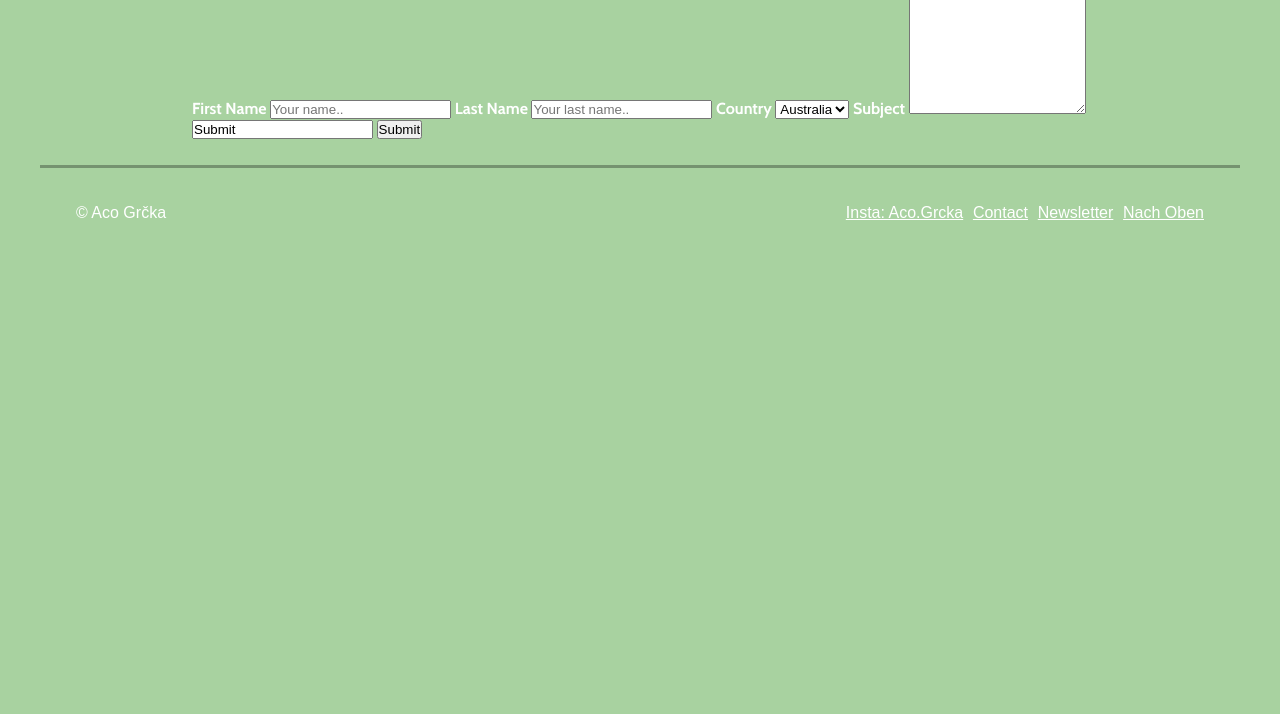
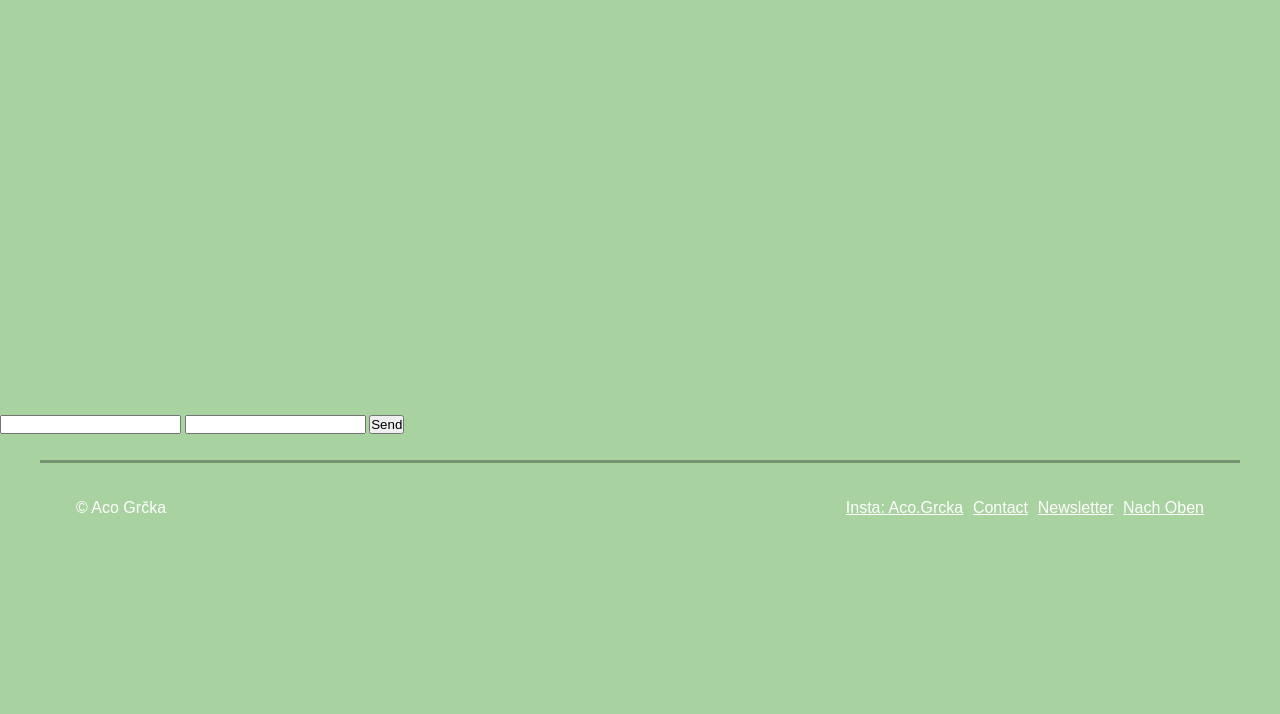
Before and after one commit to grckaolivesdev/grckaolivesdev.github.io, a plain HTML site: page html/contact.html in a window 1280 px wide. Shown: the part 86-800 px from the top of the page. Drawn offline with nearby package versions, Linux system fonts and the light colour scheme; files whose address does not match are found by name.

Commit message:
contact test

```diff
--- a/css/style.css
+++ b/css/style.css
@@ -382,6 +382,12 @@ li{display:inline; float:left;}
 /* ----- ----- ----- */
 /* ----- Footer ----- */
 
+#contact{padding-top:500px;}
+
+
+/* ----- ----- ----- */
+/* ----- Footer ----- */
+
 #footer{
 	width:100%;
 	max-width:1200px;
--- a/html/contact.html
+++ b/html/contact.html
@@ -60,29 +60,11 @@
 	</header>
 
 	<!-- ----- ----- ----- -->
-	<div class="container">
-		<form action="http://formspree.io/aco.grcka@gmail.com" method="POST">
-			<label for="fname">First Name</label>
-			<input type="text" id="fname" name="firstname" placeholder="Your name..">
-
-			<label for="lname">Last Name</label>
-			<input type="text" id="lname" name="lastname" placeholder="Your last name..">
-
-			<label for="country">Country</label>
-			<select id="country" name="country">
-			<option value="australia">Australia</option>
-			<option value="canada">Canada</option>
-			<option value="usa">USA</option>
-			</select>
-
-			<label for="subject">Subject</label>
-			<textarea id="subject" name="subject" placeholder="Write something.." style="height:200px"></textarea>
-
-			<input type="email" name="_replyto" value="Submit">
-
-			<input type="submit" value="Submit">
-		</form>
-	</div>
+	<form id="contact" action="https://formspree.io/aco.grcka@gmail.com" method="POST">
+		<input type="text" name="name">
+		<input type="email" name="_replyto">
+		<input type="submit" value="Send">
+	</form>
 
 
 
```
